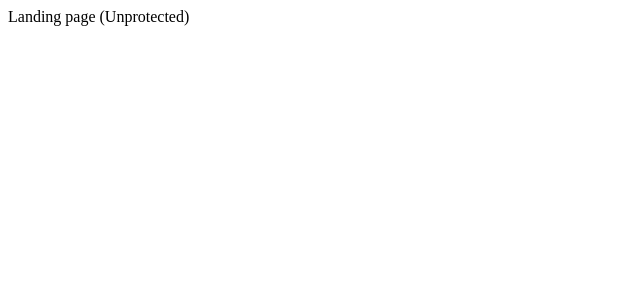
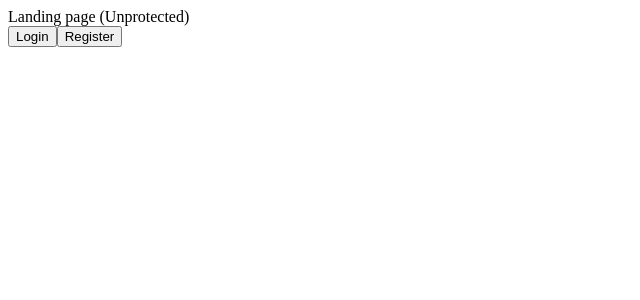
Before and after one commit to kumancev/genius-ai-saas, a Next.js app: page / in a window 1280 px wide. Shown: the top 300 px of the page, without its empty margins (0-640 px from the left). Built offline with nearby package versions, Linux system fonts and the light colour scheme.

Commit message:
feat: add login/register and user account redirect

```diff
--- a/app/(landing)/page.tsx
+++ b/app/(landing)/page.tsx
@@ -1,6 +1,19 @@
+import { Button } from '@/components/ui/button'
+import Link from 'next/link'
+
 const LandingPage = () => {
   return (
-    <div>Landing page (Unprotected)</div>
+    <div>
+      Landing page (Unprotected)
+      <div>
+        <Link href="/sign-in">
+          <Button>Login</Button>
+        </Link>
+        <Link href="/sign-up">
+          <Button>Register</Button>
+        </Link>
+      </div>
+    </div>
   )
 }
 
```
Also changed, not shown: app/(dashboard)/(routes)/dashboard/page.tsx (+6 -1 lines).
